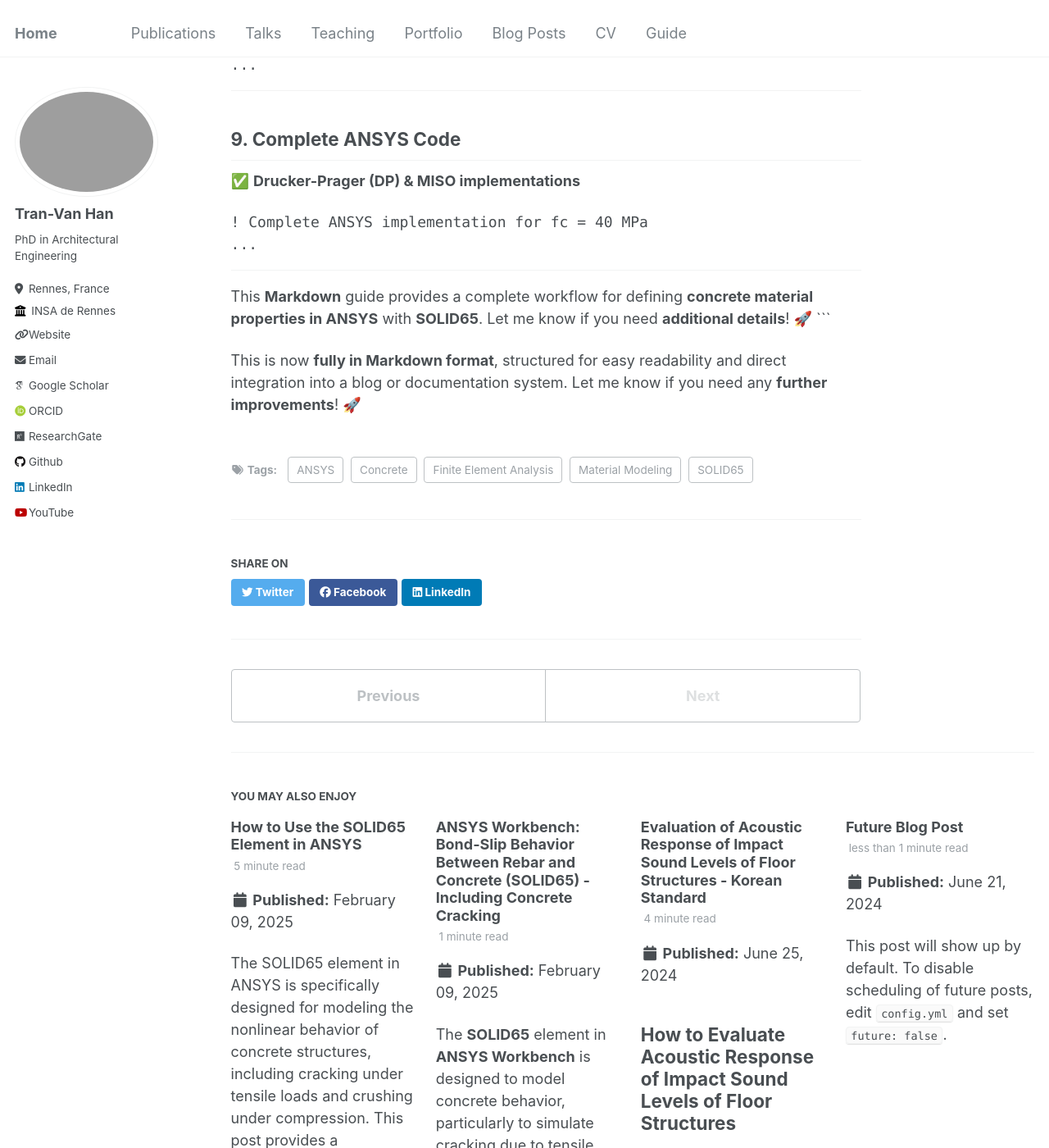
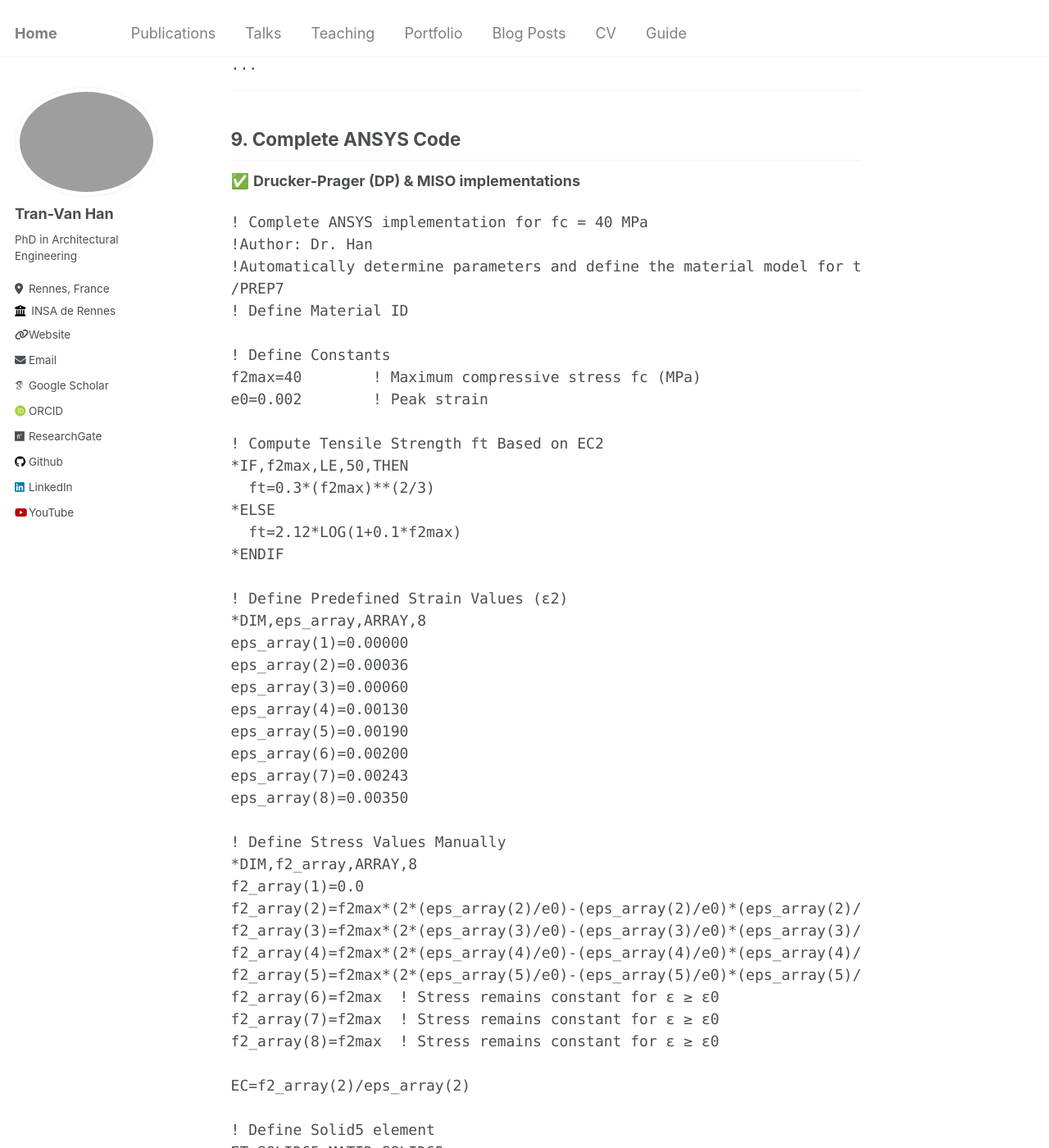
Before and after one commit to tranhan1405/tranhan1405.github.io, a Jekyll site: the page built from _posts/2025-02-27-ansys-solid65.md, in a window 1280 px wide and 1400 px high, scrolled down 4845 px. Shown: the whole window at 82% size. Built offline with Jekyll 4.4.1, drawn with Linux system fonts in a browser that asks for light colours; some web fonts are replaced; some of the changed text lies outside the part shown.

Commit message:
Update 2025-02-27-ansys-solid65.md

````diff
--- a/_posts/2025-02-27-ansys-solid65.md
+++ b/_posts/2025-02-27-ansys-solid65.md
@@ -201,8 +201,78 @@ TBPT,,0.00350,40.00
 ✅ **Drucker-Prager (DP) & MISO implementations**
 ```apdl
 ! Complete ANSYS implementation for fc = 40 MPa
-...
+!Author: Dr. Han
+!Automatically determine parameters and define the material model for the SOLID65 concrete element, using the input values of fc and e0.
+/PREP7
+! Define Material ID
+
+! Define Constants
+f2max=40        ! Maximum compressive stress fc (MPa)
+e0=0.002        ! Peak strain
+
+! Compute Tensile Strength ft Based on EC2
+*IF,f2max,LE,50,THEN
+  ft=0.3*(f2max)**(2/3)
+*ELSE
+  ft=2.12*LOG(1+0.1*f2max)
+*ENDIF
+
+! Define Predefined Strain Values (ε2)
+*DIM,eps_array,ARRAY,8
+eps_array(1)=0.00000
+eps_array(2)=0.00036
+eps_array(3)=0.00060
+eps_array(4)=0.00130
+eps_array(5)=0.00190
+eps_array(6)=0.00200
+eps_array(7)=0.00243
+eps_array(8)=0.00350
+
+! Define Stress Values Manually
+*DIM,f2_array,ARRAY,8
+f2_array(1)=0.0
+f2_array(2)=f2max*(2*(eps_array(2)/e0)-(eps_array(2)/e0)*(eps_array(2)/e0))
+f2_array(3)=f2max*(2*(eps_array(3)/e0)-(eps_array(3)/e0)*(eps_array(3)/e0))
+f2_array(4)=f2max*(2*(eps_array(4)/e0)-(eps_array(4)/e0)*(eps_array(4)/e0))
+f2_array(5)=f2max*(2*(eps_array(5)/e0)-(eps_array(5)/e0)*(eps_array(5)/e0))
+f2_array(6)=f2max  ! Stress remains constant for ε ≥ ε0
+f2_array(7)=f2max  ! Stress remains constant for ε ≥ ε0
+f2_array(8)=f2max  ! Stress remains constant for ε ≥ ε0
+
+EC=f2_array(2)/eps_array(2)
+
+! Define Solid5 element
+ET,SOLID65_MATID,SOLID65
+R,SOLID65_MATID,0,0,0,0,0,0
+RMORE,0,0,0,0,0
+! Define Material Properties
+MP,EX,SOLID65_MATID,EC  ! Young's Modulus
+MP,PRXY,SOLID65_MATID,0.2  ! Poisson's Ratio
+MP,DENS,SOLID65_MATID,0.0024 ! Density of Concrete  2400 (kg/m³)
+
+! Define Concrete Material Model
+TB,CONCR,SOLID65_MATID,1,9
+TBTEMP,22
+TBDATA,1,0.3,0.8,ft,-1  ! Tensile strength automatically calculated
+
+! Define Multilinear Isotropic Hardening for Stress-Strain
+TB,MISO,SOLID65_MATID,1,8,0
+TBTEMP,22
+
+! Assign Computed Stress-Strain Data to ANSYS
+TBPT,,eps_array(1),f2_array(1)
+TBPT,,eps_array(2),f2_array(2)
+TBPT,,eps_array(3),f2_array(3)
+TBPT,,eps_array(4),f2_array(4)
+TBPT,,eps_array(5),f2_array(5)
+TBPT,,eps_array(6),f2_array(6)
+TBPT,,eps_array(7),f2_array(7)
+TBPT,,eps_array(8),f2_array(8)
+
+
+
 ```
+✅ **Drucker-Prager (DP) & MISO implementations**
 
 ---
 
````
Also changed, not shown: other parts of _posts/2025-02-27-ansys-solid65.md (+1 -1 lines).
